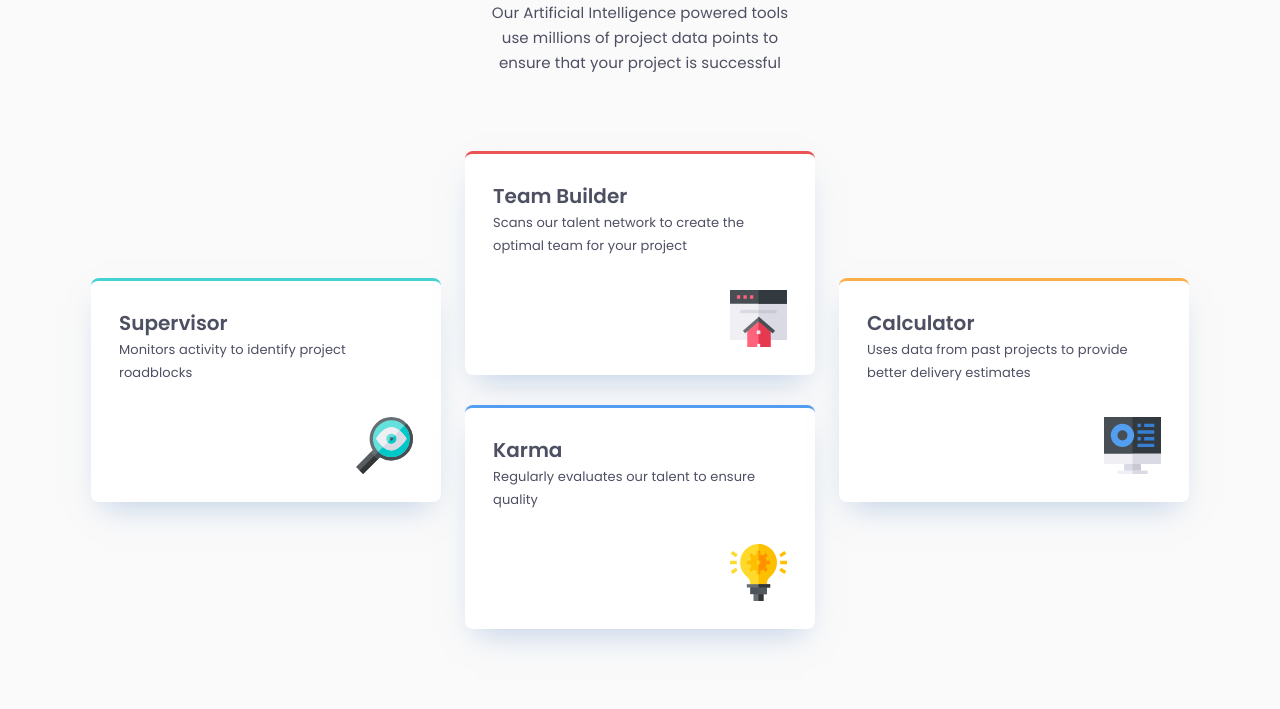
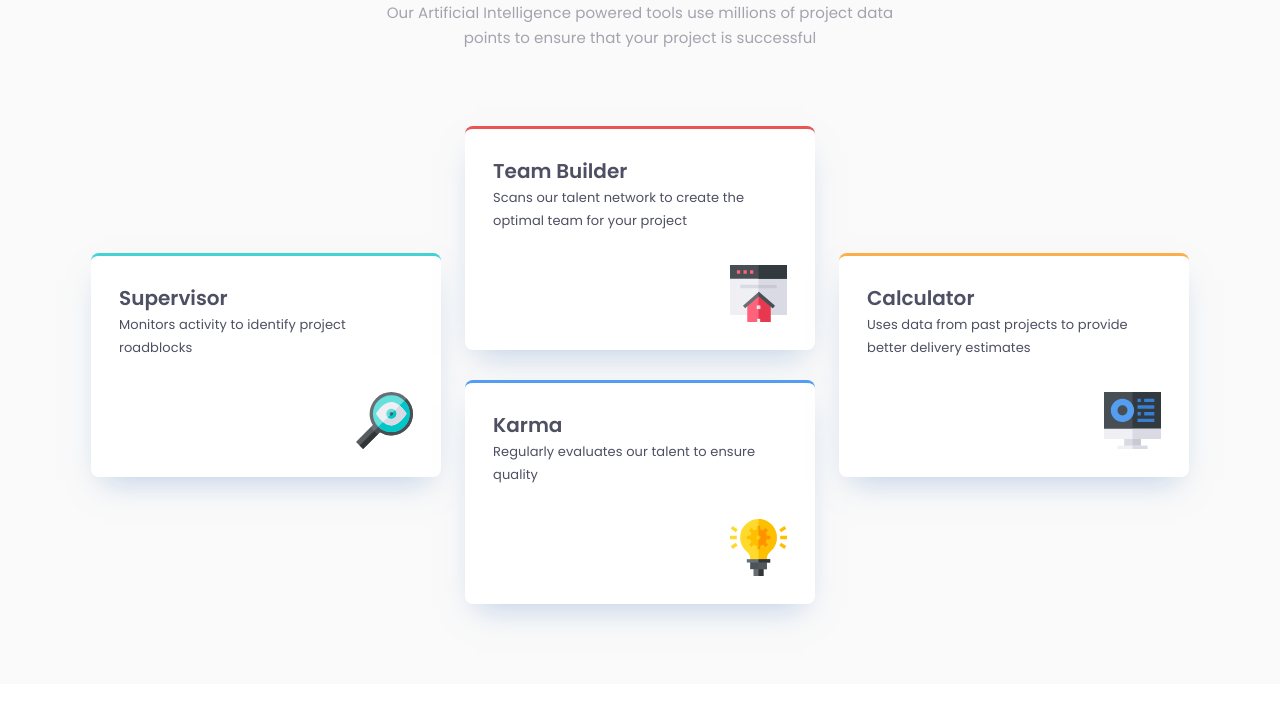
Before and after one commit to welpmoz/Four-Card-Section-Challenge, a plain HTML site: page docs/index.html in a window 1280 px wide. Shown: the part 192-901 px from the top of the page. After the commit the page ends 876 px from the top, so only its background shows below. Drawn offline with Linux system fonts and the light colour scheme.

Commit message:
tuning opactity and with of paragraph

```diff
--- a/docs/styles.css
+++ b/docs/styles.css
@@ -61,6 +61,7 @@ header {
     letter-spacing: 0.1px;
     max-width: 32ch;
     margin: 0 auto;
+    opacity: 0.5;
 }
 
 main {
@@ -120,7 +121,7 @@ main .card:hover {
     }
 
     .title ~ p {
-        width: 55ch;
+        max-width: 55ch;
         margin: 0 auto;
     }
 
```
